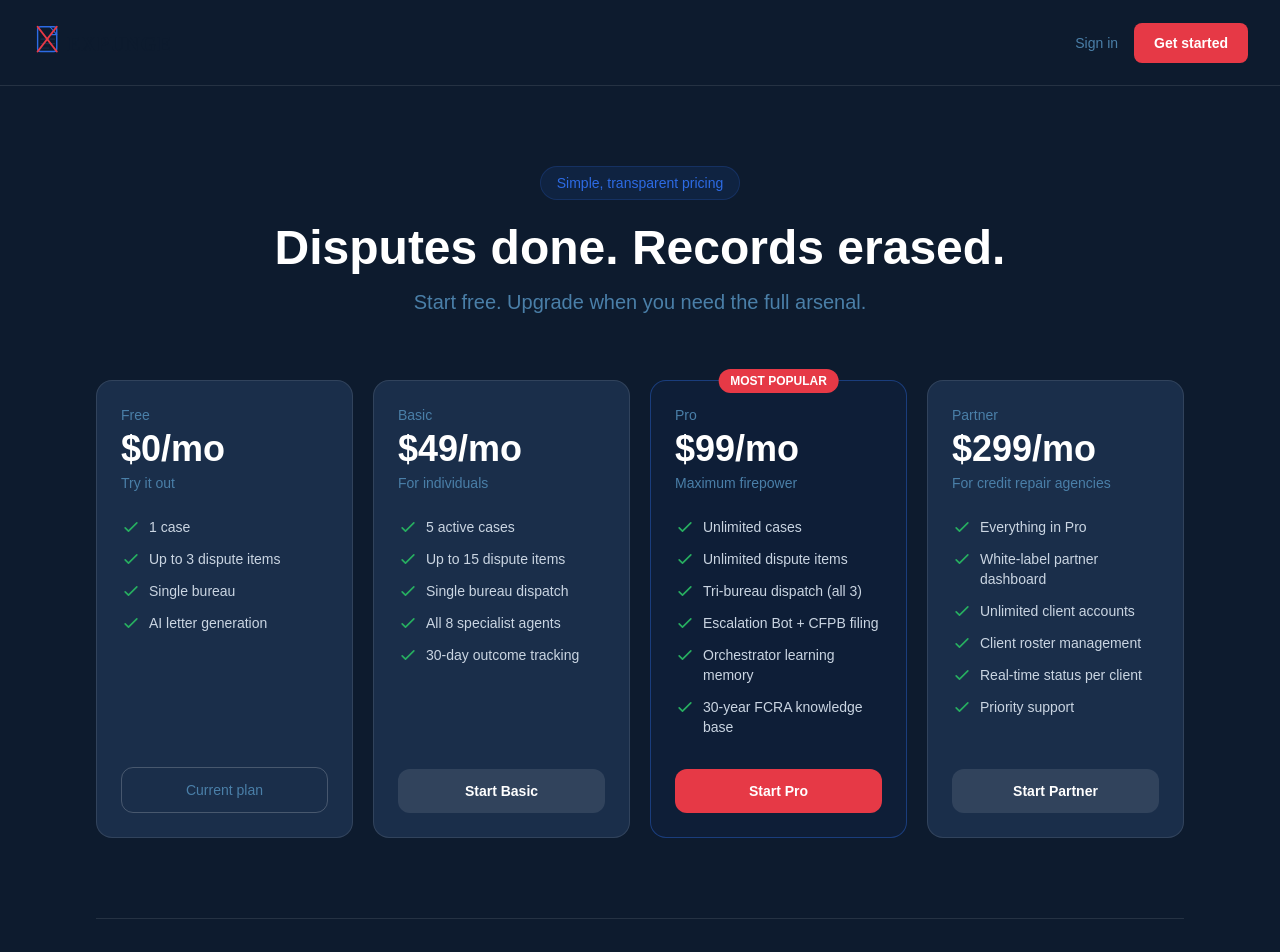
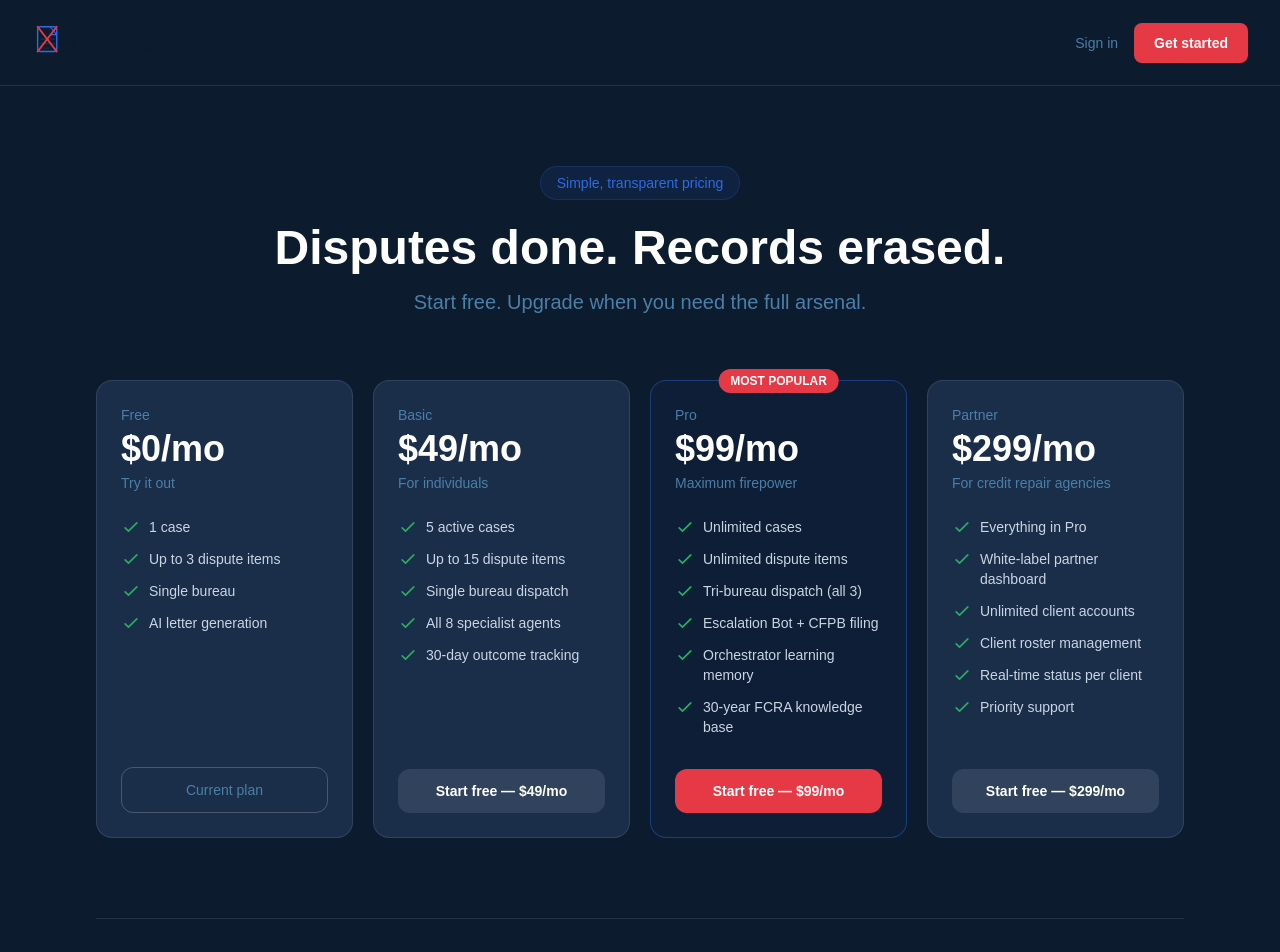
Before and after one commit to jasonmanuel-cmd/expunge, a Next.js app: page /pricing in a window 1280 px wide. Shown: the top 952 px of the page. Built offline with nearby package versions, Linux system fonts and the light colour scheme; no server answers; what square would draw is missing.

Commit message:
Beta: skip payment, free tier = full features, 15 Vercel env vars set

```diff
--- a/app/pricing/page.tsx
+++ b/app/pricing/page.tsx
@@ -94,23 +94,16 @@ export default async function PricingPage() {
                   <div className="w-full text-center py-3 rounded-xl text-sm font-medium border border-white/20 text-[#4a7fa8]">
                     Current plan
                   </div>
-                ) : key === 'free' ? (
+                ) : (
                   <Link
                     href={user ? '/dashboard' : '/register'}
-                    className="w-full text-center py-3 rounded-xl text-sm font-medium border border-white/20 text-[#4a7fa8] hover:text-white hover:border-white/40 transition block"
-                  >
-                    {plan.cta}
-                  </Link>
-                ) : (
-                  <Link
-                    href={user ? `/checkout?plan=${key}` : `/register?redirect=/checkout?plan=${key}`}
                     className={`w-full text-center py-3 rounded-xl text-sm font-bold transition block ${
                       isHighlighted
                         ? 'bg-[#E63946] hover:bg-[#c92e3a] text-white'
                         : 'bg-white/10 hover:bg-white/20 text-white'
                     }`}
                   >
-                    {plan.cta}
+                    {key === 'free' ? plan.cta : `Start free — ${plan.priceLabel}`}
                   </Link>
                 )}
               </div>
```
Also changed, not shown: 2 other files (tests, documents, lock files or other folders).
